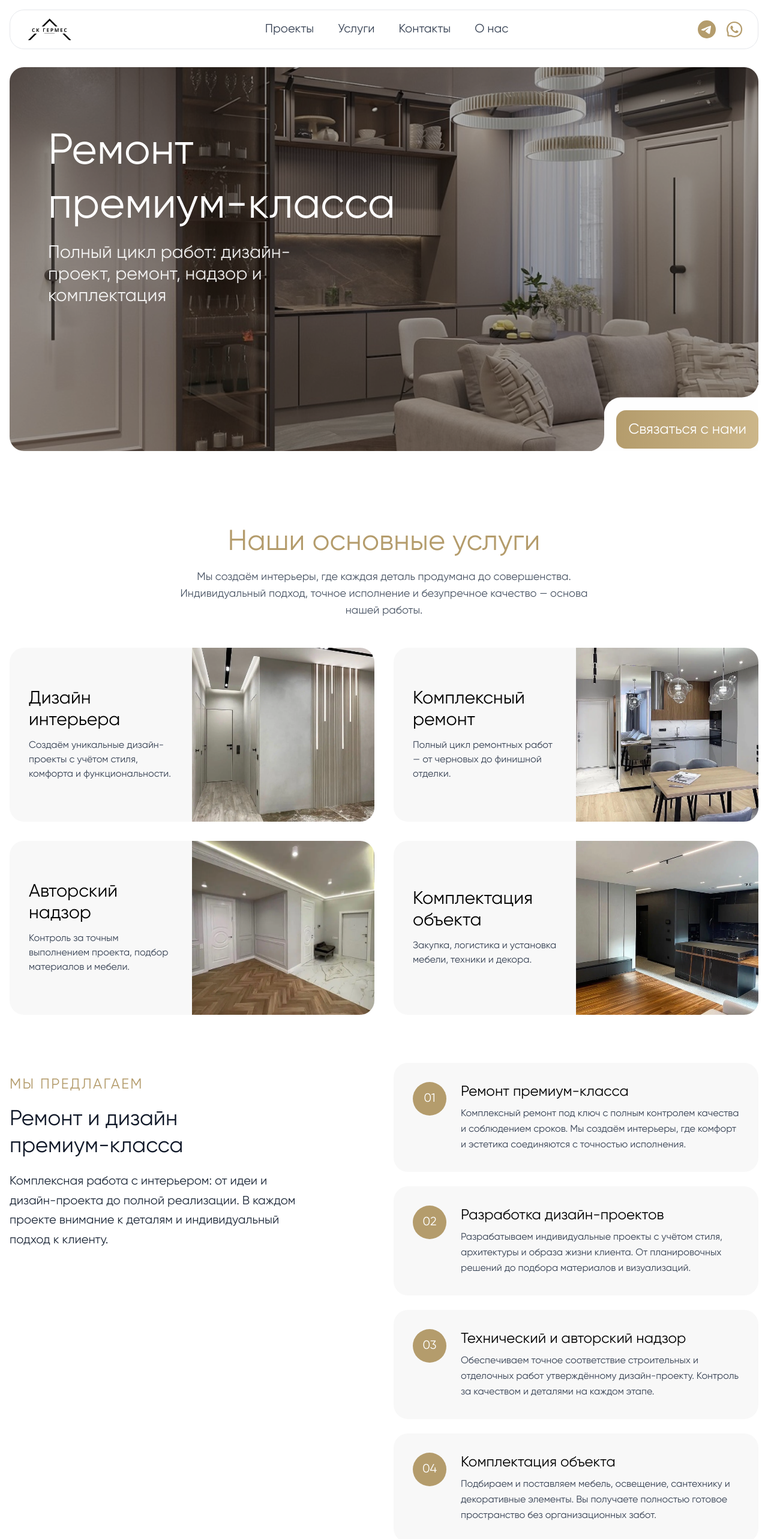
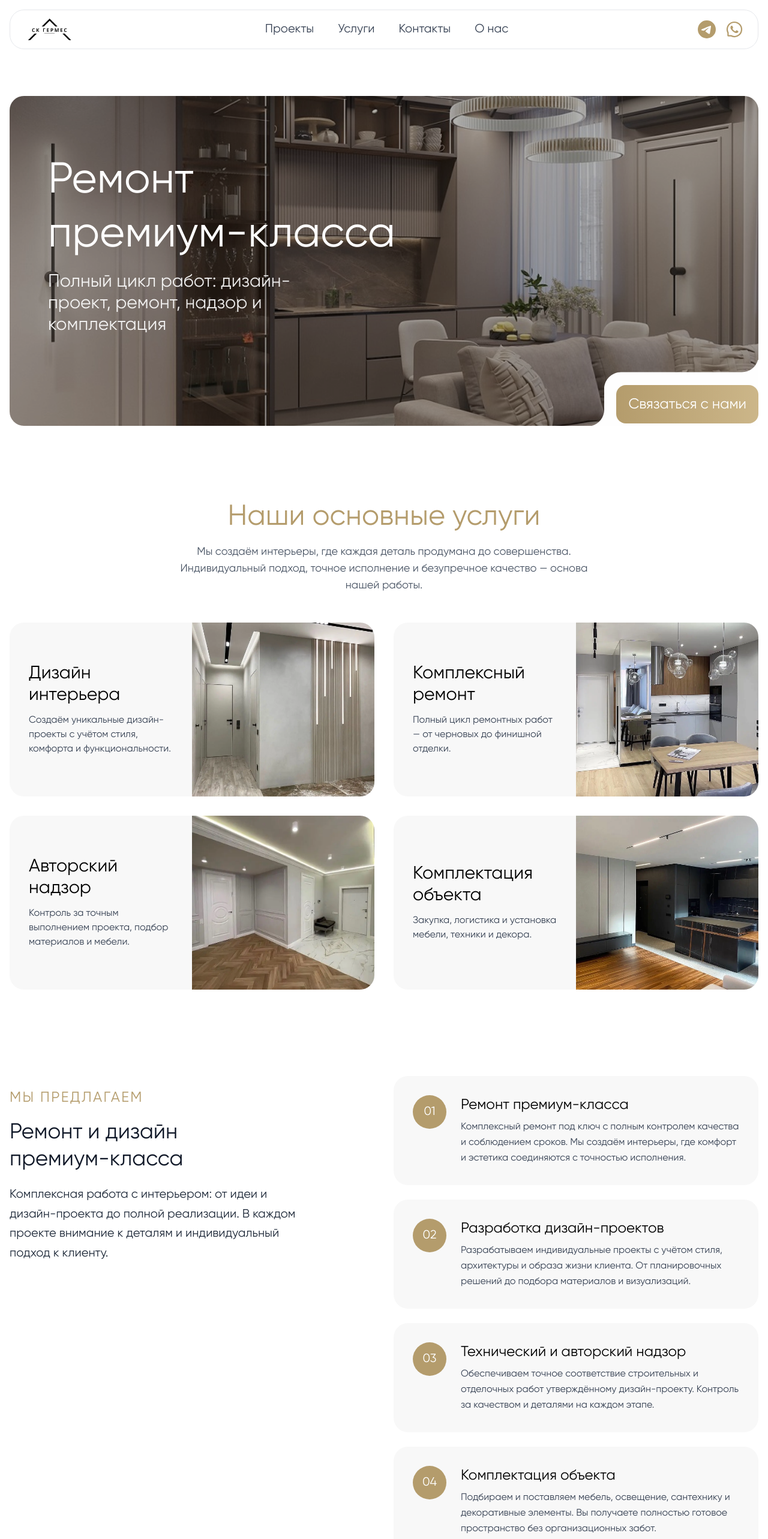
Before and after one commit to mksusha/master-tver, a Next.js app: page / in a window 1280 px wide. Shown: the top 2566 px of the page at 60% size. Built offline with nearby package versions, Linux system fonts and the light colour scheme.

Commit message:
Update Hero

```diff
--- a/src/components/OffersSection.tsx
+++ b/src/components/OffersSection.tsx
@@ -25,7 +25,7 @@ const features = [
 
 export default function Features() {
     return (
-        <section className="mt-20 mb-20 w-full bg-white">
+        <section className="mt-20 mb-32 w-full bg-white">
             <div className="w-full max-w-[1600px] mx-auto px-4 grid grid-cols-1 md:grid-cols-2 gap-8">
                 {/* Левая колонка — статичная */}
                 <div className="md:sticky md:top-24 h-fit py-5 space-y-5 self-start">
--- a/src/components/RepairHero.tsx
+++ b/src/components/RepairHero.tsx
@@ -4,8 +4,8 @@ import Image from "next/image";
 
 export default function RepairHero() {
     return (
-        <section className="relative flex justify-center my-28 px-4">
-            <div className="relative w-full max-w-[1600px] h-[80vh] min-h-[500px] rounded-3xl rounded-br-none overflow-hidden">
+        <section className="relative flex justify-center mt-40 my-28 px-4">
+            <div className="relative w-full max-w-[1600px] h-[43vw] min-h-[500px] rounded-3xl rounded-br-none overflow-hidden">
 
                 {/* Фото-фон */}
                 <Image
--- a/src/components/ServicesSection.tsx
+++ b/src/components/ServicesSection.tsx
@@ -27,7 +27,7 @@ export default function ServicesSection() {
     ];
 
     return (
-        <section className="flex justify-center mt-32 px-4">
+        <section className="flex justify-center mb-36 mt-32 px-4">
             <div className="w-full max-w-[1600px]">
                 {/* Заголовок */}
                 <div className="text-center mb-12">
```
